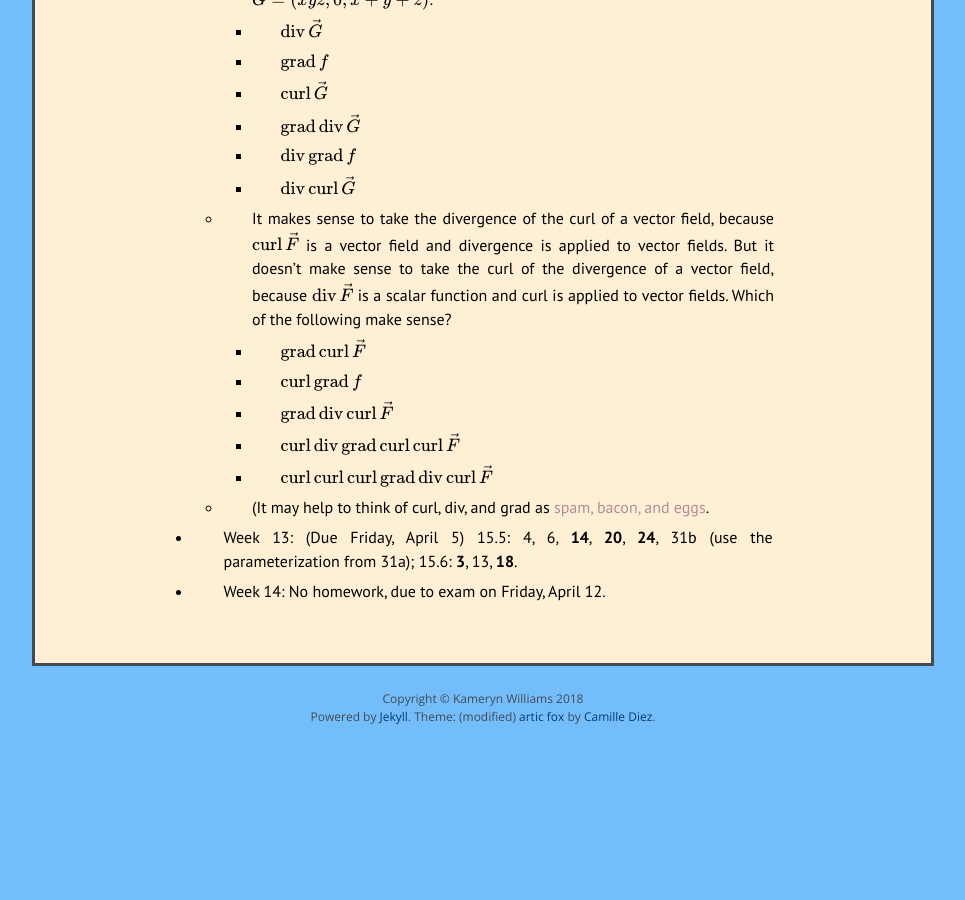
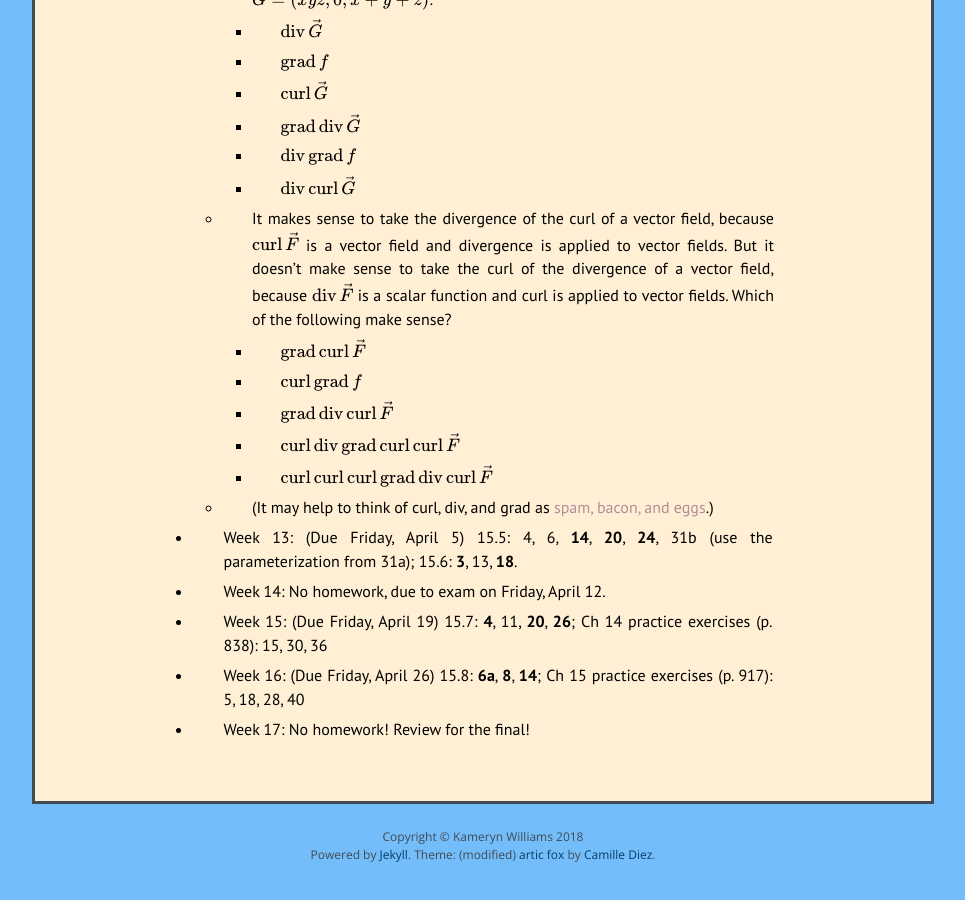
Before and after one commit to kamerynjw/kamerynjw.github.io, a Jekyll site: the page built from teaching/2019/math244.md, in a window 1280 px wide and 900 px high, scrolled down 1546 px. Shown: the whole window, without its empty margins (157-1122 px from the left). Built offline with Jekyll 4.4.1, drawn with Linux system fonts in a browser that asks for light colours; nearby versions of some CDN libraries; formulas are drawn with MathJax 3; before the commit the page ends 2308 px from its top, so only the background shows below that.

Commit message:
added final homework

```diff
--- a/teaching/2019/math244.md
+++ b/teaching/2019/math244.md
@@ -106,8 +106,14 @@ I will grade a sub-selection of the bolded problems.
 
         * $\operatorname{curl} \operatorname{curl} \operatorname{curl} \operatorname{grad} \operatorname{div} \operatorname{curl} \vec F$
 
-    * (It may help to think of curl, div, and grad as [spam, bacon, and eggs](https://www.youtube.com/watch?v=anwy2MPT5RE).
+    * (It may help to think of curl, div, and grad as [spam, bacon, and eggs](https://www.youtube.com/watch?v=anwy2MPT5RE).)
 
 * Week 13: (Due Friday, April 5) 15.5: 4, 6, **14**, **20**, **24**, 31b (use the parameterization from 31a); 15.6: **3**, 13, **18**.
 
 * Week 14: No homework, due to exam on Friday, April 12.
+
+* Week 15: (Due Friday, April 19) 15.7: **4**, 11, **20**, **26**; Ch 14 practice exercises (p. 838): 15, 30, 36
+
+* Week 16: (Due Friday, April 26) 15.8: **6a**, **8**, **14**; Ch 15 practice exercises (p. 917): 5, 18, 28, 40
+
+* Week 17: No homework! Review for the final!
```
